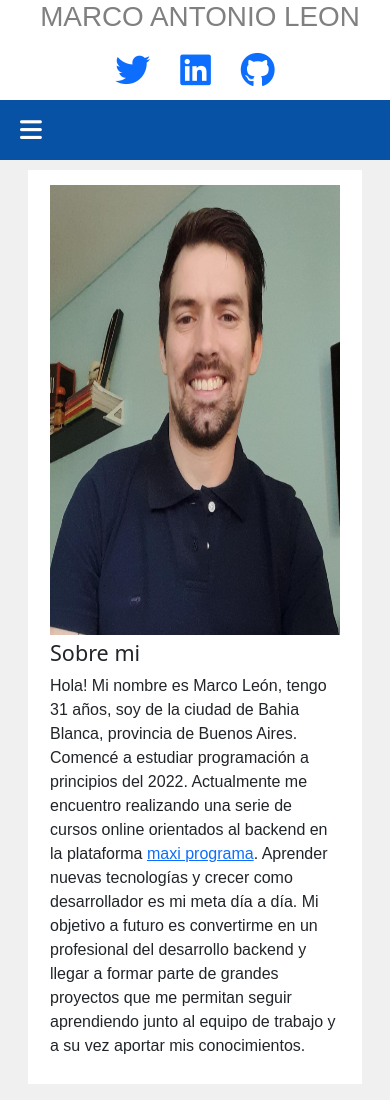
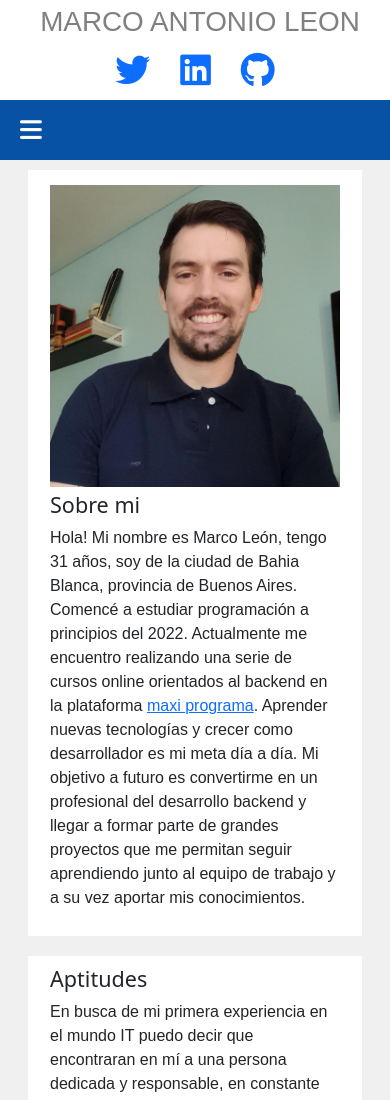
Before and after one commit to LeonMarco/Portfolio, a plain HTML site: page index.html in a window 390 px wide. Shown: the top 1100 px of the page. Drawn offline with nearby package versions, Linux system fonts and the light colour scheme; a web font is replaced by a local one.

Commit message:
img "Sobre mi" responsive

```diff
--- a/estilos.css
+++ b/estilos.css
@@ -290,4 +290,13 @@ article div{
         margin-top: 150px;
     }
 
+    .titulo h1{
+        margin-top: 5px;
+    }
+
+    .img-section{
+        max-width: 100%;
+        height: auto;
+    }
+
 }
```
